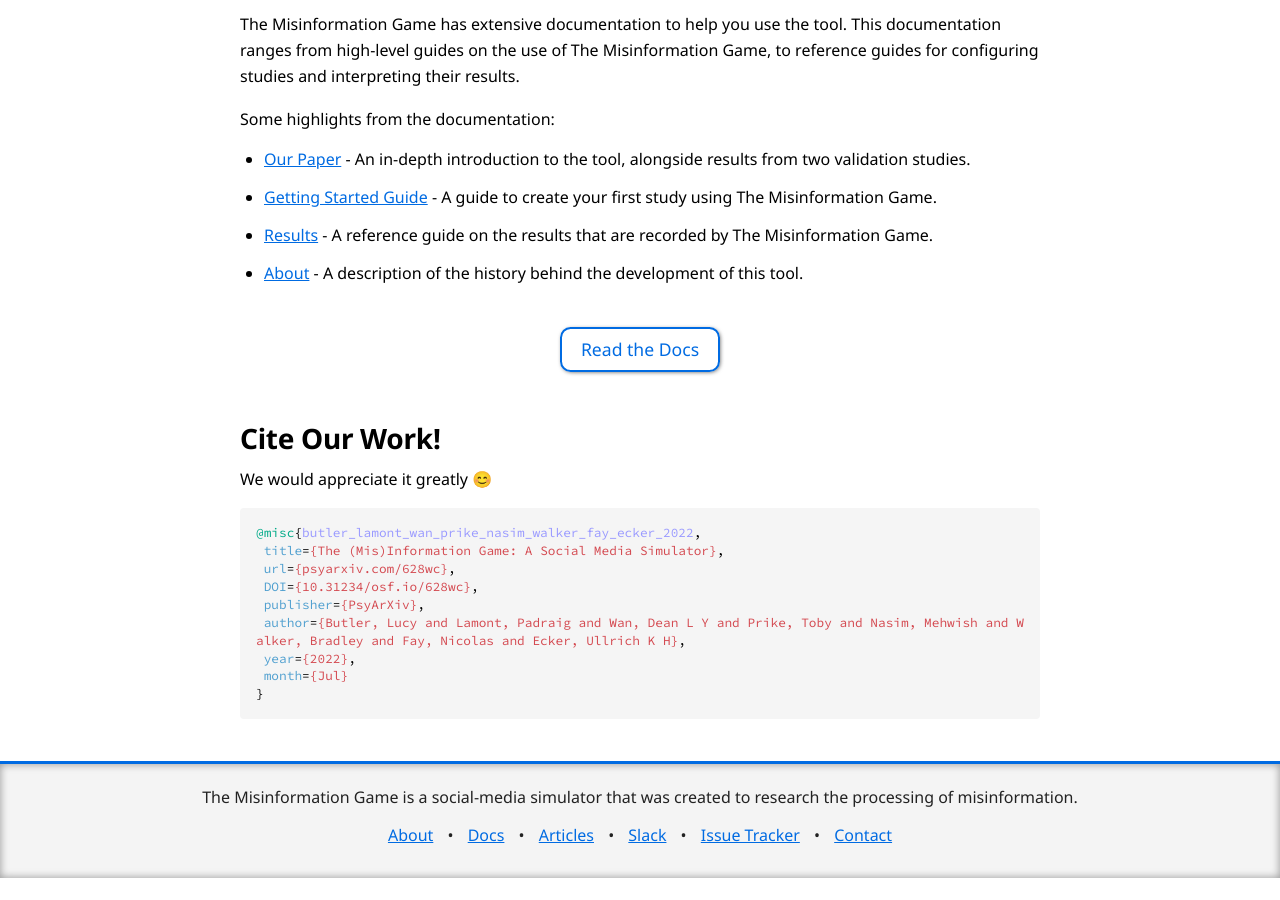
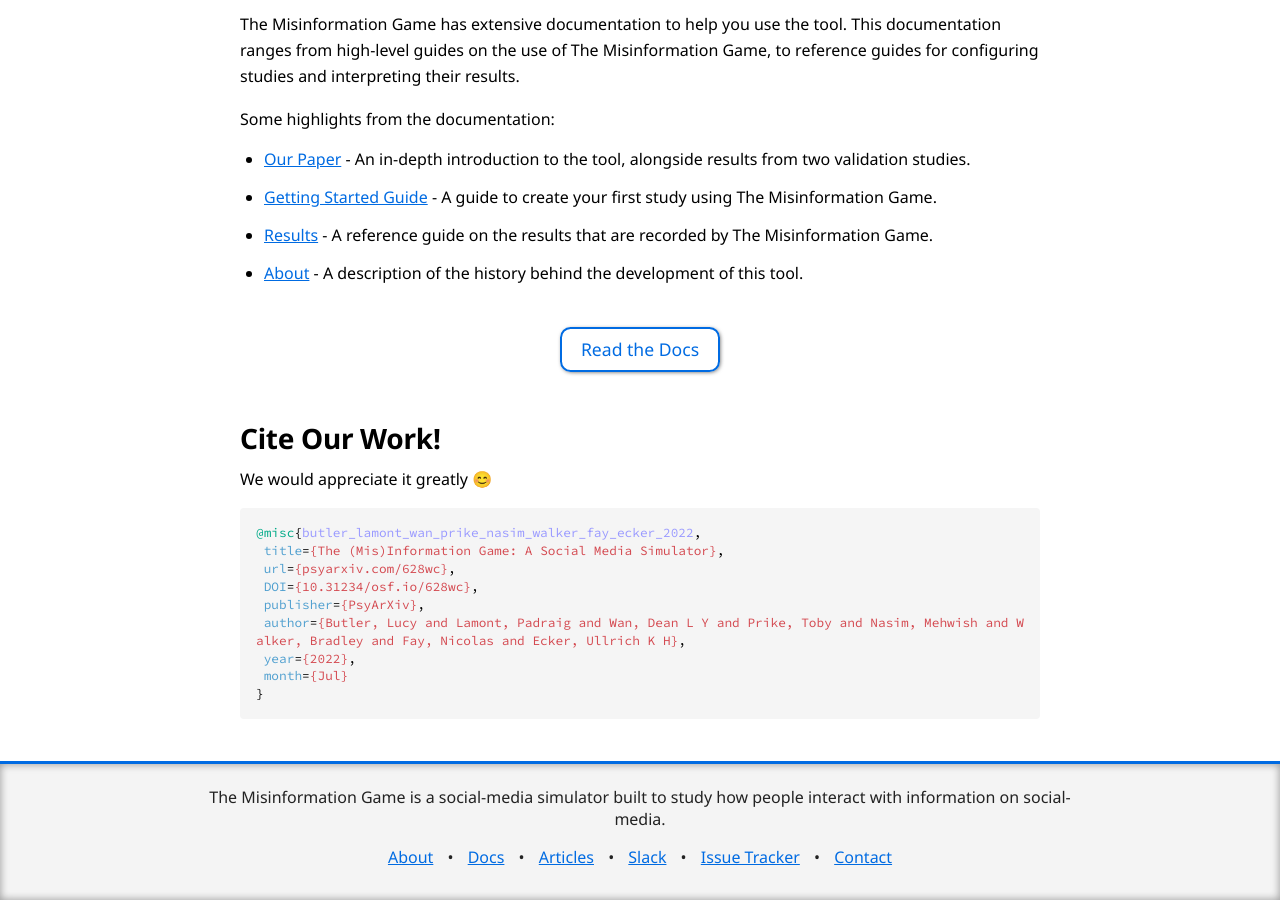
Before and after one commit to beekewardin/themisinformationgame.github.io, a Jekyll site: the page built from Home.md, in a window 1280 px wide and 900 px high, scrolled down 2552 px. Built offline with Jekyll 4.4.1, drawn with Linux system fonts in a browser that asks for light colours; nearby versions of some CDN libraries; our own code applies the rules of GitHub Pages for plain Markdown files; before the commit the page ends 3430 px from its top, so only the background shows below that.

Commit message:
Update footer

```diff
--- a/_includes/footer.html
+++ b/_includes/footer.html
@@ -1,8 +1,8 @@
 <footer class="footer">
     <div class="footer-content">
         <div class="footer-description">
-            The Misinformation Game is a social-media simulator that was created
-            to research the processing of misinformation.
+            The Misinformation Game is a social-media simulator built to study
+            how people interact with information on social-media.
         </div>
         <div class="footer-links">
             <a href="/About">About</a>
```
